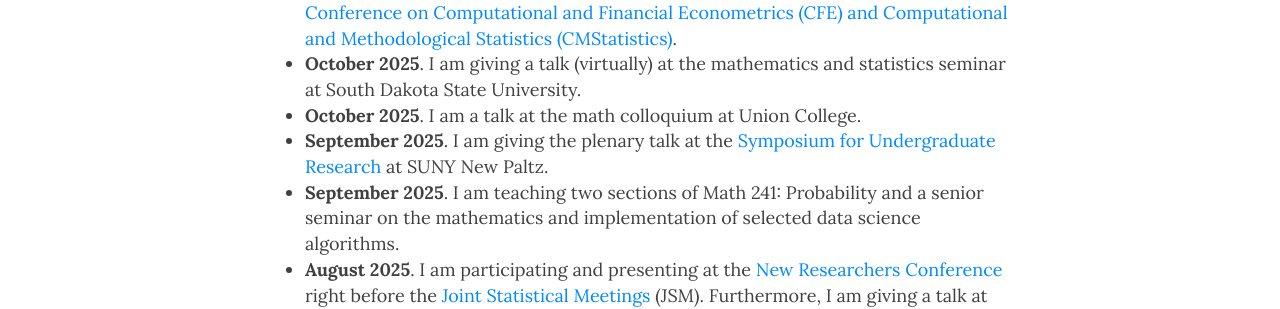
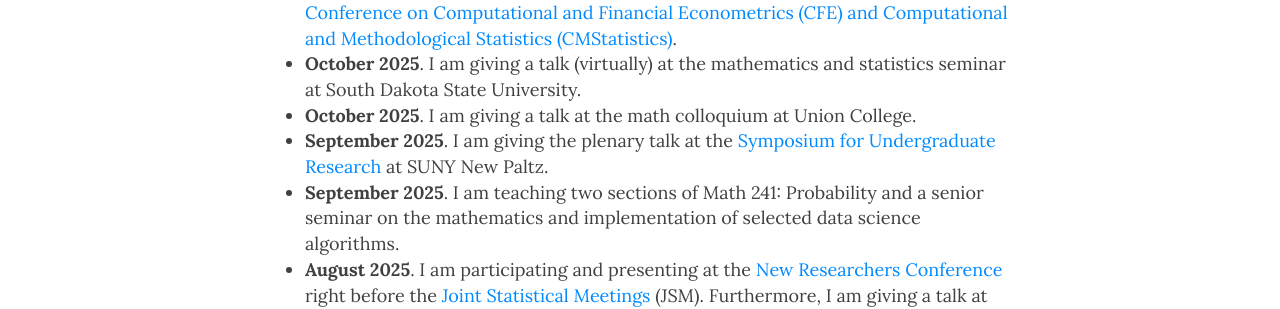
Before and after one commit to robinbelton/robinbelton.github.io, a Jekyll site: the page built from index.html, in a window 1280 px wide and 900 px high, scrolled down 769 px. Shown: the part 156-465 px from the top of the window. Built offline with Jekyll 4.4.1, drawn with Linux system fonts in a browser that asks for light colours; nearby versions of some CDN libraries; the list of posts is cut into pages by our own code.

Commit message:
Update homepage

```diff
--- a/index.html
+++ b/index.html
@@ -20,7 +20,7 @@ Hello! I am an Assistant Professor in the Department of Mathematics and Statisti
 <ul>
     <li><b>December 2025</b>. I am giving a talk in the Statistical Methodology for Data with Spatial and Temporal Dependencies session at the <a href = "https://www.cmstatistics.org//CFECMStatistics2025/index.php">19th International Joint Conference on Computational and Financial Econometrics (CFE) and Computational and Methodological Statistics (CMStatistics)</a>. </li>
     <li><b>October 2025</b>. I am giving a talk (virtually) at the mathematics and statistics seminar at South Dakota State University.</li>
-    <li><b>October 2025</b>. I am a talk at the math colloquium at Union College.</li>
+    <li><b>October 2025</b>. I am giving a talk at the math colloquium at Union College.</li>
     <li><b>September 2025</b>. I am giving the plenary talk at the <a href = "https://sites.google.com/view/sumrnp/home"> Symposium for Undergraduate Research</a> at SUNY New Paltz.</li>
     <li><b>September 2025</b>. I am teaching two sections of Math 241: Probability and a senior seminar on the mathematics and implementation of selected data science algorithms.</li>
     <li><b>August 2025</b>. I am participating and presenting at the <a href = "https://nrc2025.github.io/">New Researchers Conference</a> right before the <a href = "https://ww2.amstat.org/meetings/jsm/2025/">Joint Statistical Meetings</a> (JSM). Furthermore, I am giving a talk at JSM in the <a href = "https://ww3.aievolution.com/JSMAnnual2025/Events/pubSearchEvents?style=0">Novel Methods and Applications for Time Series Data session</a>.</li>
```
